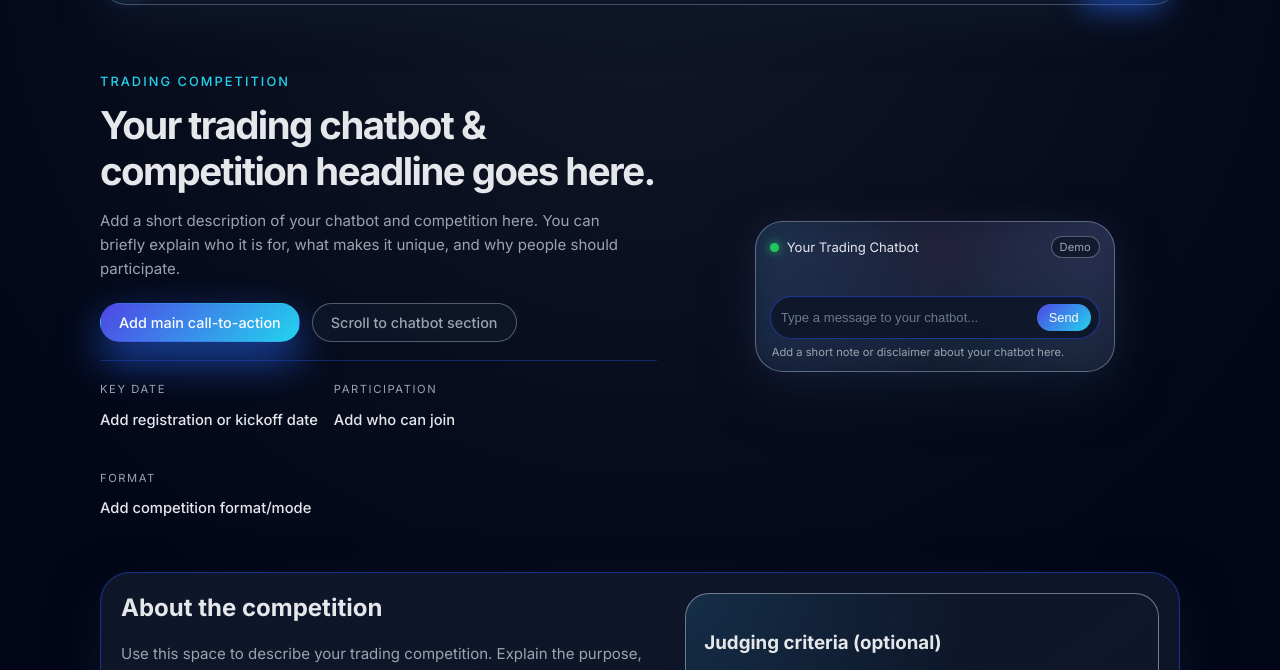
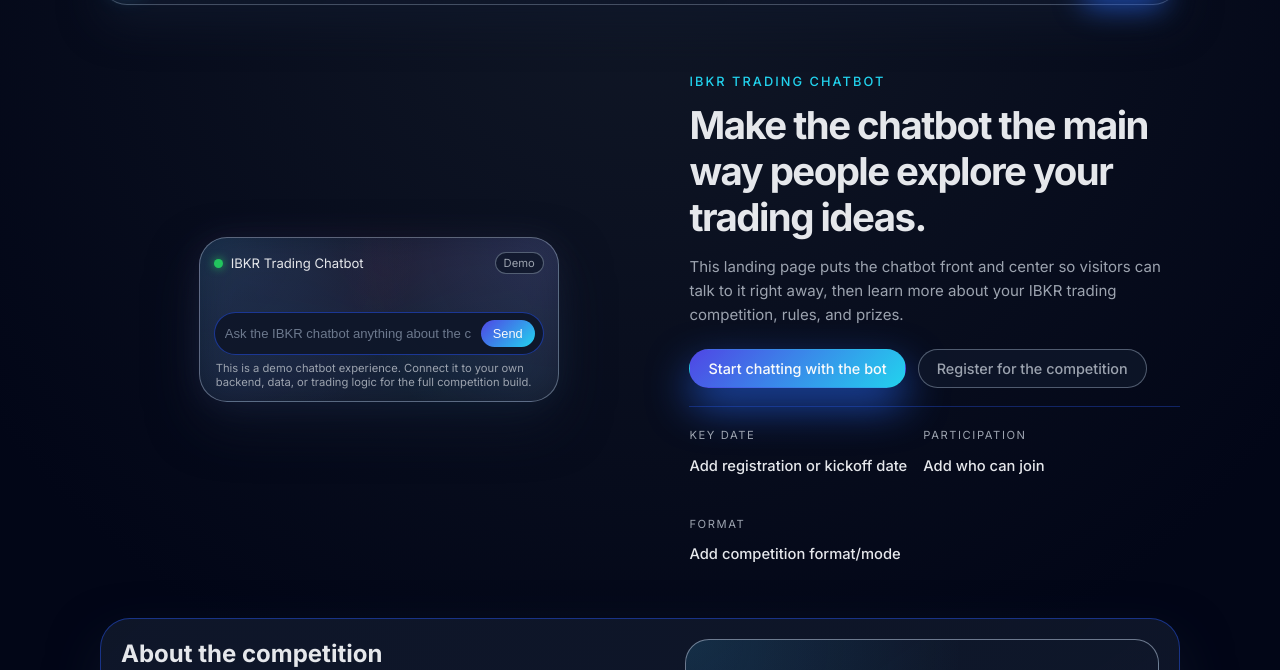
Before and after one commit to Nnethra13/IBKR-Chatbot, a website: page index.html in a window 1280 px wide. Shown: the part 69-739 px from the top of the page. Drawn offline with Linux system fonts and the light colour scheme.

Commit message:
made chatbot more main

```diff
--- a/index.html
+++ b/index.html
@@ -35,16 +35,46 @@
 
       <main>
         <section class="hero" id="top">
+          <div class="hero-chat-wrapper" id="chatbot">
+            <div class="chat-window">
+              <div class="chat-header">
+                <div class="chat-title">
+                  <span class="status-dot"></span>
+                  <span>IBKR Trading Chatbot</span>
+                </div>
+                <span class="chat-tag">Demo</span>
+              </div>
+
+              <div class="chat-body" id="chat-body">
+                <!-- Optional: add a few example messages here, or leave empty and populate via your own integration. -->
+              </div>
+
+              <form class="chat-input-row" id="chat-form">
+                <input
+                  type="text"
+                  id="chat-input"
+                  autocomplete="off"
+                  placeholder="Ask the IBKR chatbot anything about the competition..."
+                />
+                <button type="submit">Send</button>
+              </form>
+              <p class="chat-caption">
+                This is a demo chatbot experience. Connect it to your own backend, data, or trading
+                logic for the full competition build.
+              </p>
+            </div>
+          </div>
+
           <div class="hero-text">
-            <p class="eyebrow">Trading Competition</p>
-            <h1>Your trading chatbot & competition headline goes here.</h1>
+            <p class="eyebrow">IBKR Trading Chatbot</p>
+            <h1>Make the chatbot the main way people explore your trading ideas.</h1>
             <p class="subcopy">
-              Add a short description of your chatbot and competition here. You can briefly explain
-              who it is for, what makes it unique, and why people should participate.
+              This landing page puts the chatbot front and center so visitors can talk to it right
+              away, then learn more about your IBKR trading competition, rules, and prizes.
             </p>
             <div class="hero-actions">
-              <a href="#register" class="primary-cta">Add main call-to-action</a>
-              <a href="#chatbot" class="secondary-cta">Scroll to chatbot section</a>
+              <a href="#chatbot" class="primary-cta">Start chatting with the bot</a>
+              <a href="#register" class="secondary-cta">Register for the competition</a>
             </div>
             <div class="meta-row">
               <div>
@@ -59,33 +89,6 @@
                 <p class="meta-label">Format</p>
                 <p class="meta-value">Add competition format/mode</p>
               </div>
-            </div>
-          </div>
-
-          <div class="hero-chat-wrapper" id="chatbot">
-            <div class="chat-window">
-              <div class="chat-header">
-                <div class="chat-title">
-                  <span class="status-dot"></span>
-                  <span>Your Trading Chatbot</span>
-                </div>
-                <span class="chat-tag">Demo</span>
-              </div>
-
-              <div class="chat-body" id="chat-body">
-                <!-- Optional: add a few example messages here, or leave empty and populate via your own integration. -->
-              </div>
-
-              <form class="chat-input-row" id="chat-form">
-                <input
-                  type="text"
-                  id="chat-input"
-                  autocomplete="off"
-                  placeholder="Type a message to your chatbot..."
-                />
-                <button type="submit">Send</button>
-              </form>
-              <p class="chat-caption">Add a short note or disclaimer about your chatbot here.</p>
             </div>
           </div>
         </section>
```
